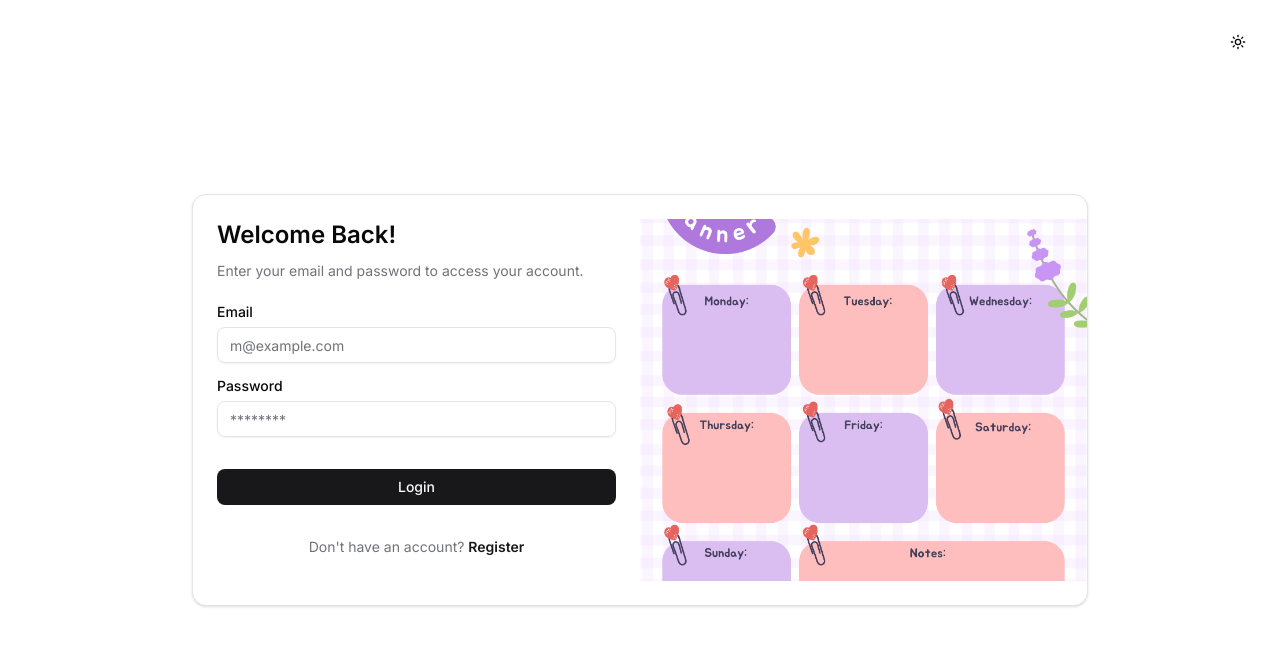
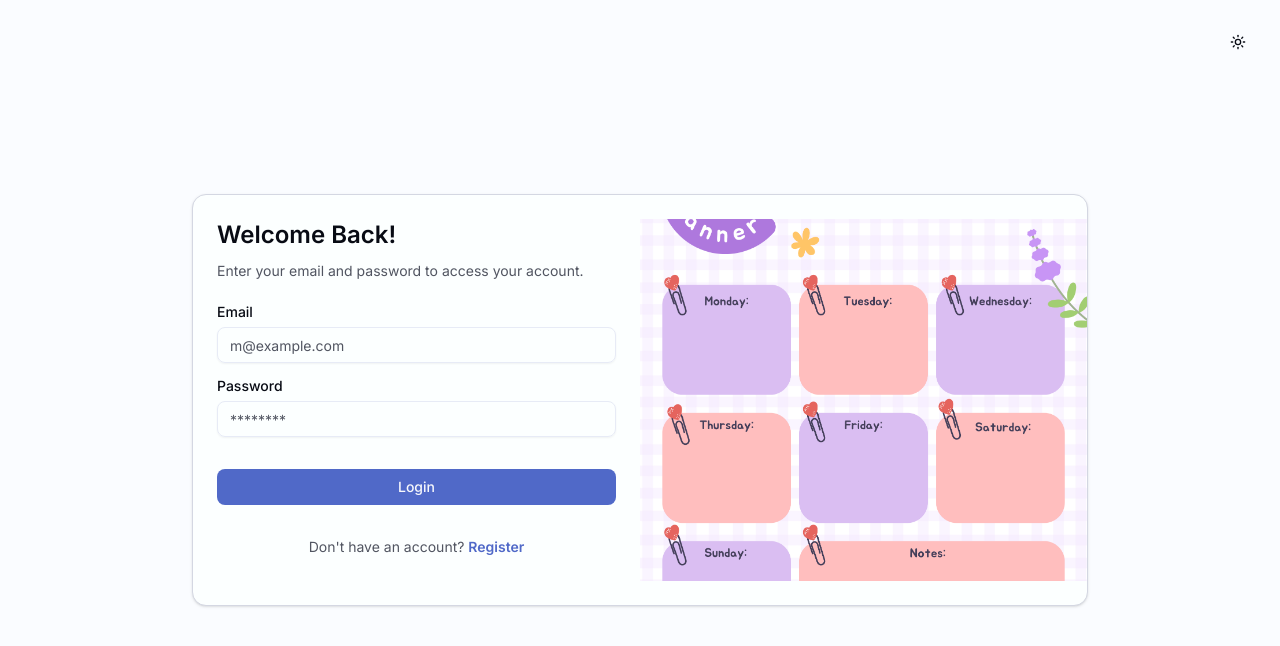
Before and after one commit to iltan987/smart-study-planner, a Next.js app: page /login in a window 1280 px wide. Shown: the top 646 px of the page. Built offline with nearby package versions, Linux system fonts and the light colour scheme.

Commit message:
theme colors has been changed

```diff
--- a/src/app/globals.css
+++ b/src/app/globals.css
@@ -41,77 +41,83 @@
   --color-sidebar-border: var(--sidebar-border);
   --color-sidebar-ring: var(--sidebar-ring);
 
-  --shadow-top-light: 0 -4px 10px -1px rgba(0, 0, 0, 0.05);
-  --shadow-top-dark: 0 -4px 10px -1px rgba(255, 255, 255, 0.03);
+  --shadow-top-light: 0 -4px 10px -1px rgba(99, 102, 241, 0.1);
+  --shadow-top-dark: 0 -4px 10px -1px rgba(139, 92, 246, 0.15);
 }
 
 :root {
   --radius: 0.625rem;
-  --card: oklch(1 0 0);
-  --card-foreground: oklch(0.141 0.005 285.823);
-  --popover: oklch(1 0 0);
-  --popover-foreground: oklch(0.141 0.005 285.823);
-  --primary: oklch(0.21 0.006 285.885);
-  --primary-foreground: oklch(0.985 0 0);
-  --secondary: oklch(0.967 0.001 286.375);
-  --secondary-foreground: oklch(0.21 0.006 285.885);
-  --muted: oklch(0.967 0.001 286.375);
-  --muted-foreground: oklch(0.552 0.016 285.938);
-  --accent: oklch(0.967 0.001 286.375);
-  --accent-foreground: oklch(0.21 0.006 285.885);
-  --destructive: oklch(0.577 0.245 27.325);
-  --border: oklch(0.92 0.004 286.32);
-  --input: oklch(0.92 0.004 286.32);
-  --ring: oklch(0.705 0.015 286.067);
-  --chart-1: oklch(0.646 0.222 41.116);
-  --chart-2: oklch(0.6 0.118 184.704);
-  --chart-3: oklch(0.398 0.07 227.392);
-  --chart-4: oklch(0.828 0.189 84.429);
-  --chart-5: oklch(0.769 0.188 70.08);
-  --sidebar: oklch(0.985 0 0);
-  --sidebar-foreground: oklch(0.141 0.005 285.823);
-  --sidebar-primary: oklch(0.21 0.006 285.885);
-  --sidebar-primary-foreground: oklch(0.985 0 0);
-  --sidebar-accent: oklch(0.967 0.001 286.375);
-  --sidebar-accent-foreground: oklch(0.21 0.006 285.885);
-  --sidebar-border: oklch(0.92 0.004 286.32);
-  --sidebar-ring: oklch(0.705 0.015 286.067);
-  --background: oklch(1 0 0);
-  --foreground: oklch(0.141 0.005 285.823);
+  /* Light theme - Blue-Purple gradient */
+  --background: oklch(0.99 0.005 270);
+  --foreground: oklch(0.15 0.02 270);
+  --card: oklch(1 0.01 270);
+  --card-foreground: oklch(0.15 0.02 270);
+  --popover: oklch(1 0.01 270);
+  --popover-foreground: oklch(0.15 0.02 270);
+  --primary: oklch(0.55 0.15 270); /* Blue-purple primary */
+  --primary-foreground: oklch(0.98 0.005 270);
+  --secondary: oklch(0.92 0.02 275); /* Light purple-blue */
+  --secondary-foreground: oklch(0.25 0.03 270);
+  --muted: oklch(0.94 0.015 270);
+  --muted-foreground: oklch(0.45 0.02 270);
+  --accent: oklch(0.88 0.03 280); /* Slightly more purple accent */
+  --accent-foreground: oklch(0.2 0.03 270);
+  --destructive: oklch(0.62 0.22 15);
+  --border: oklch(0.88 0.015 275);
+  --input: oklch(0.94 0.015 270);
+  --ring: oklch(0.55 0.15 270);
+  /* Study planner specific chart colors */
+  --chart-1: oklch(0.6 0.18 240); /* Deep blue */
+  --chart-2: oklch(0.65 0.16 280); /* Blue-purple */
+  --chart-3: oklch(0.7 0.14 300); /* Purple */
+  --chart-4: oklch(0.58 0.12 260); /* Indigo */
+  --chart-5: oklch(0.75 0.1 320); /* Light purple */
+  /* Sidebar with blue-purple theme */
+  --sidebar: oklch(0.96 0.01 270);
+  --sidebar-foreground: oklch(0.2 0.03 270);
+  --sidebar-primary: oklch(0.55 0.15 270);
+  --sidebar-primary-foreground: oklch(0.98 0.005 270);
+  --sidebar-accent: oklch(0.9 0.02 275);
+  --sidebar-accent-foreground: oklch(0.25 0.03 270);
+  --sidebar-border: oklch(0.88 0.015 275);
+  --sidebar-ring: oklch(0.55 0.15 270);
 }
 
 .dark {
-  --background: oklch(0.141 0.005 285.823);
-  --foreground: oklch(0.985 0 0);
-  --card: oklch(0.21 0.006 285.885);
-  --card-foreground: oklch(0.985 0 0);
-  --popover: oklch(0.21 0.006 285.885);
-  --popover-foreground: oklch(0.985 0 0);
-  --primary: oklch(0.92 0.004 286.32);
-  --primary-foreground: oklch(0.21 0.006 285.885);
-  --secondary: oklch(0.274 0.006 286.033);
-  --secondary-foreground: oklch(0.985 0 0);
-  --muted: oklch(0.274 0.006 286.033);
-  --muted-foreground: oklch(0.705 0.015 286.067);
-  --accent: oklch(0.274 0.006 286.033);
-  --accent-foreground: oklch(0.985 0 0);
-  --destructive: oklch(0.704 0.191 22.216);
-  --border: oklch(1 0 0 / 10%);
-  --input: oklch(1 0 0 / 15%);
-  --ring: oklch(0.552 0.016 285.938);
-  --chart-1: oklch(0.488 0.243 264.376);
-  --chart-2: oklch(0.696 0.17 162.48);
-  --chart-3: oklch(0.769 0.188 70.08);
-  --chart-4: oklch(0.627 0.265 303.9);
-  --chart-5: oklch(0.645 0.246 16.439);
-  --sidebar: oklch(0.21 0.006 285.885);
-  --sidebar-foreground: oklch(0.985 0 0);
-  --sidebar-primary: oklch(0.488 0.243 264.376);
-  --sidebar-primary-foreground: oklch(0.985 0 0);
-  --sidebar-accent: oklch(0.274 0.006 286.033);
-  --sidebar-accent-foreground: oklch(0.985 0 0);
-  --sidebar-border: oklch(1 0 0 / 10%);
-  --sidebar-ring: oklch(0.552 0.016 285.938);
+  /* Dark theme - Enhanced blue-purple */
+  --background: oklch(0.08 0.015 270);
+  --foreground: oklch(0.95 0.01 270);
+  --card: oklch(0.12 0.02 270);
+  --card-foreground: oklch(0.95 0.01 270);
+  --popover: oklch(0.12 0.02 270);
+  --popover-foreground: oklch(0.95 0.01 270);
+  --primary: oklch(0.7 0.18 270); /* Brighter blue-purple for dark mode */
+  --primary-foreground: oklch(0.08 0.015 270);
+  --secondary: oklch(0.18 0.03 275);
+  --secondary-foreground: oklch(0.95 0.01 270);
+  --muted: oklch(0.15 0.025 270);
+  --muted-foreground: oklch(0.65 0.02 270);
+  --accent: oklch(0.22 0.04 280);
+  --accent-foreground: oklch(0.95 0.01 270);
+  --destructive: oklch(0.7 0.25 15);
+  --border: oklch(0.25 0.03 270);
+  --input: oklch(0.18 0.03 270);
+  --ring: oklch(0.7 0.18 270);
+  /* Dark mode chart colors - more vibrant */
+  --chart-1: oklch(0.65 0.2 240); /* Bright blue */
+  --chart-2: oklch(0.7 0.18 280); /* Bright blue-purple */
+  --chart-3: oklch(0.75 0.16 300); /* Bright purple */
+  --chart-4: oklch(0.6 0.15 260); /* Bright indigo */
+  --chart-5: oklch(0.8 0.12 320); /* Bright light purple */
+  /* Dark sidebar */
+  --sidebar: oklch(0.1 0.02 270);
+  --sidebar-foreground: oklch(0.95 0.01 270);
+  --sidebar-primary: oklch(0.7 0.18 270);
+  --sidebar-primary-foreground: oklch(0.08 0.015 270);
+  --sidebar-accent: oklch(0.18 0.03 275);
+  --sidebar-accent-foreground: oklch(0.95 0.01 270);
+  --sidebar-border: oklch(0.25 0.03 270);
+  --sidebar-ring: oklch(0.7 0.18 270);
 }
 
 @layer base {
@@ -120,5 +126,43 @@
   }
   body {
     @apply bg-background text-foreground;
+    /* Optional: Add a subtle gradient background for extra visual appeal */
+    background: linear-gradient(
+      135deg,
+      oklch(var(--background)) 0%,
+      oklch(0.98 0.01 275) 100%
+    );
+  }
+
+  /* Enhance the study planner aesthetic with custom scrollbars */
+  ::-webkit-scrollbar {
+    width: 8px;
+    height: 8px;
+  }
+
+  ::-webkit-scrollbar-track {
+    background: oklch(var(--muted));
+    border-radius: 4px;
+  }
+
+  ::-webkit-scrollbar-thumb {
+    background: oklch(var(--primary) / 0.5);
+    border-radius: 4px;
+  }
+
+  ::-webkit-scrollbar-thumb:hover {
+    background: oklch(var(--primary) / 0.7);
+  }
+
+  .dark ::-webkit-scrollbar-track {
+    background: oklch(var(--muted));
+  }
+
+  .dark ::-webkit-scrollbar-thumb {
+    background: oklch(var(--primary) / 0.6);
+  }
+
+  .dark ::-webkit-scrollbar-thumb:hover {
+    background: oklch(var(--primary) / 0.8);
   }
 }
```
